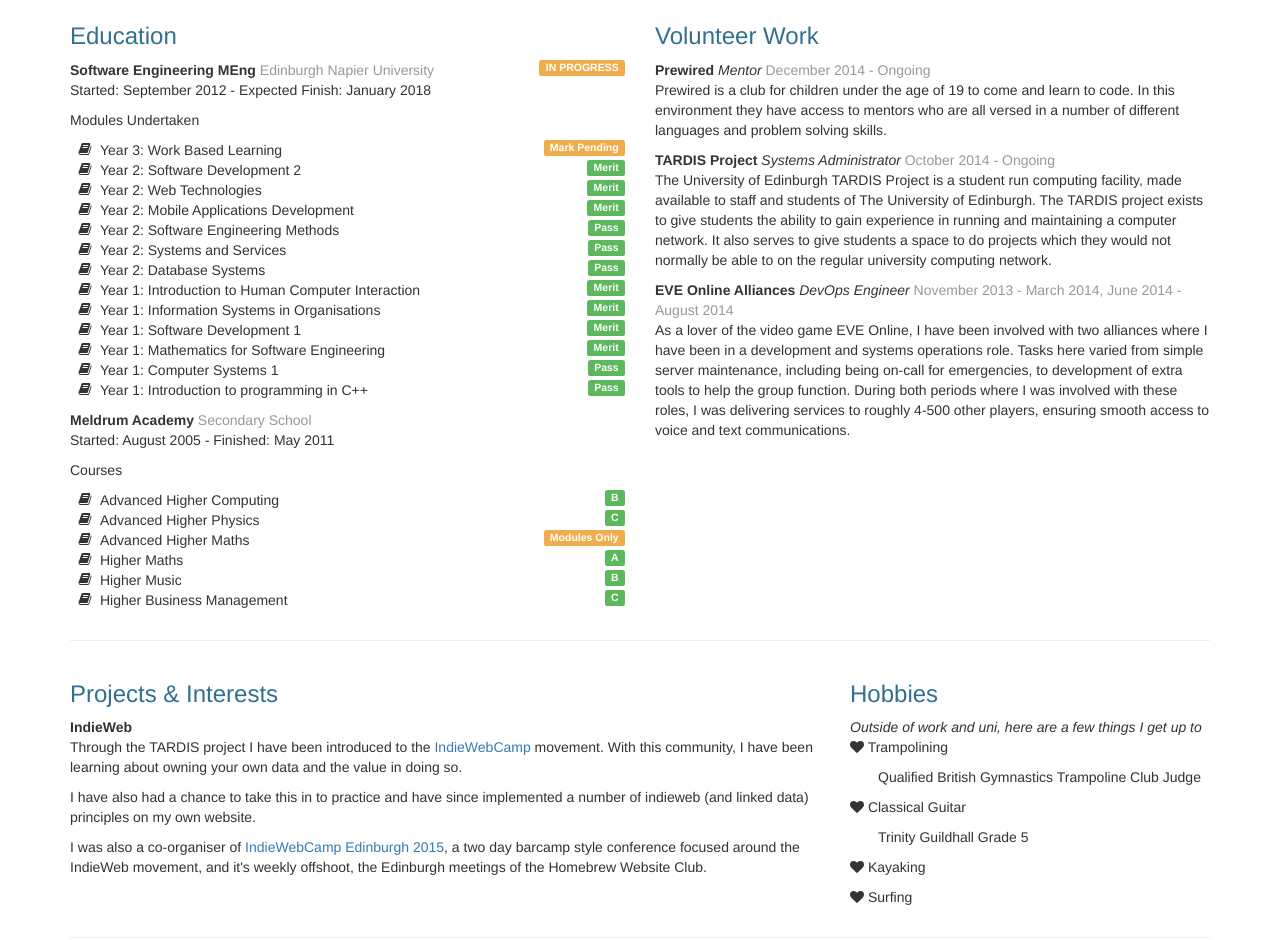
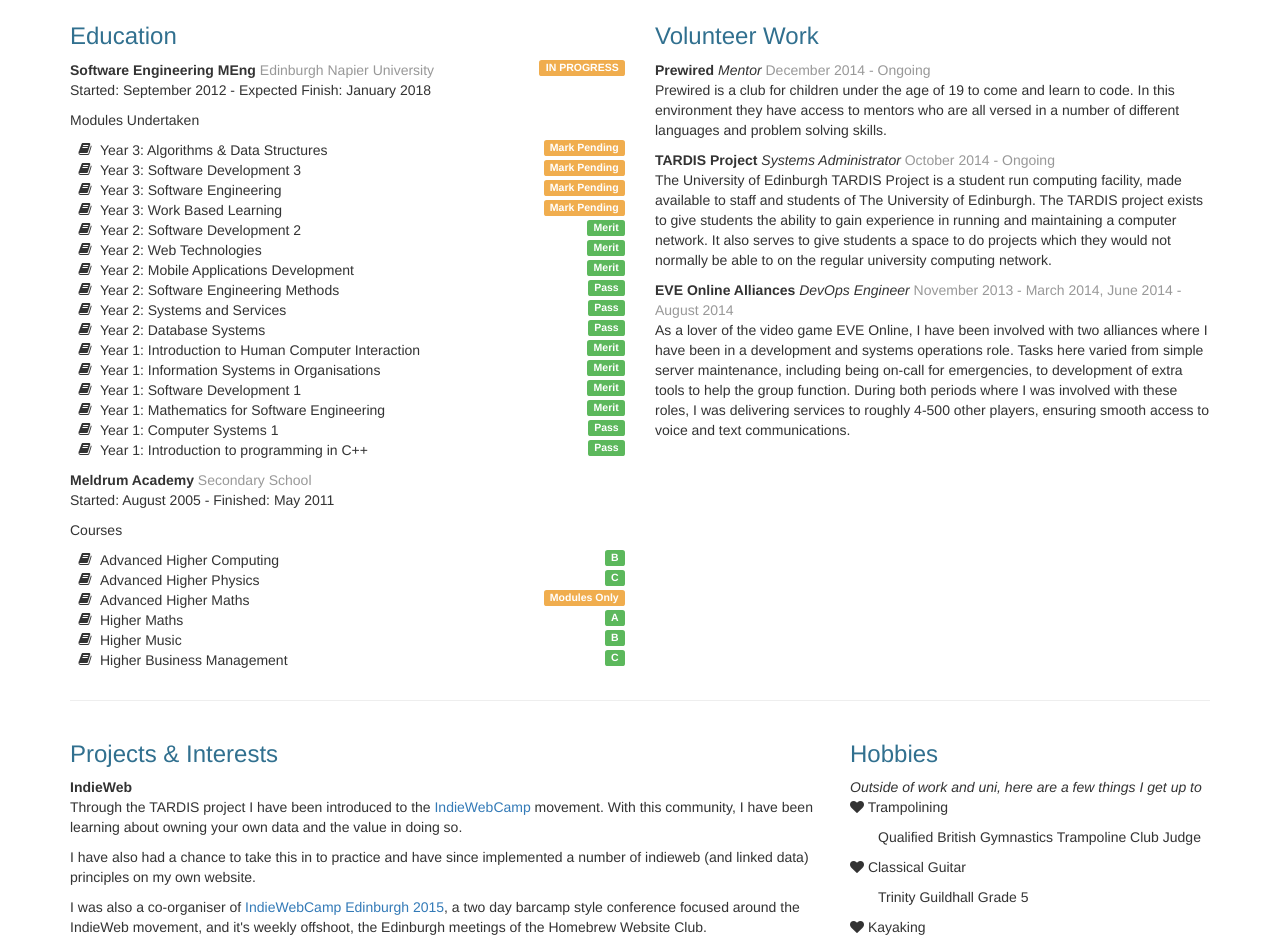
Before and after one commit to hreeder/CV, a plain HTML site: page index.html in a window 1280 px wide. Shown: the part 855-1795 px from the top of the page. Drawn offline with nearby package versions, Linux system fonts and the light colour scheme.

Commit message:
Add Third Year modules

```diff
--- a/index.html
+++ b/index.html
@@ -207,6 +207,9 @@
 					<p>Started: September 2012 &dash; Expected Finish: January 2018</p>
 					<p>Modules Undertaken</p>
 					<ul class="fa-ul">
+						<li><i class="fa fa-li fa-book"></i> Year 3: Algorithms &amp; Data Structures<span class="label label-warning pull-right">Mark Pending</span></li>
+						<li><i class="fa fa-li fa-book"></i> Year 3: Software Development 3<span class="label label-warning pull-right">Mark Pending</span></li>
+						<li><i class="fa fa-li fa-book"></i> Year 3: Software Engineering<span class="label label-warning pull-right">Mark Pending</span></li>
 						<li><i class="fa fa-li fa-book"></i> Year 3: Work Based Learning <span class="label label-warning pull-right">Mark Pending</span></li>
 						<li><i class="fa fa-li fa-book"></i> Year 2: Software Development 2 <span class="label label-success pull-right ">Merit</span></li>
 						<li><i class="fa fa-li fa-book"></i> Year 2: Web Technologies <span class="label label-success pull-right">Merit</span></li>
```
